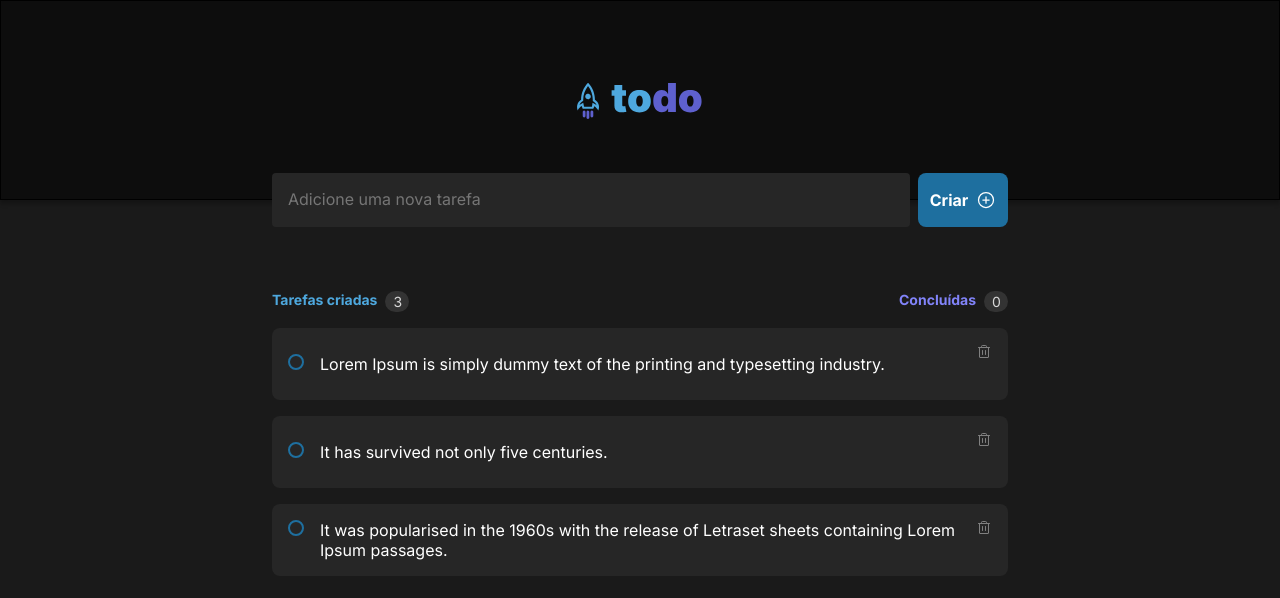
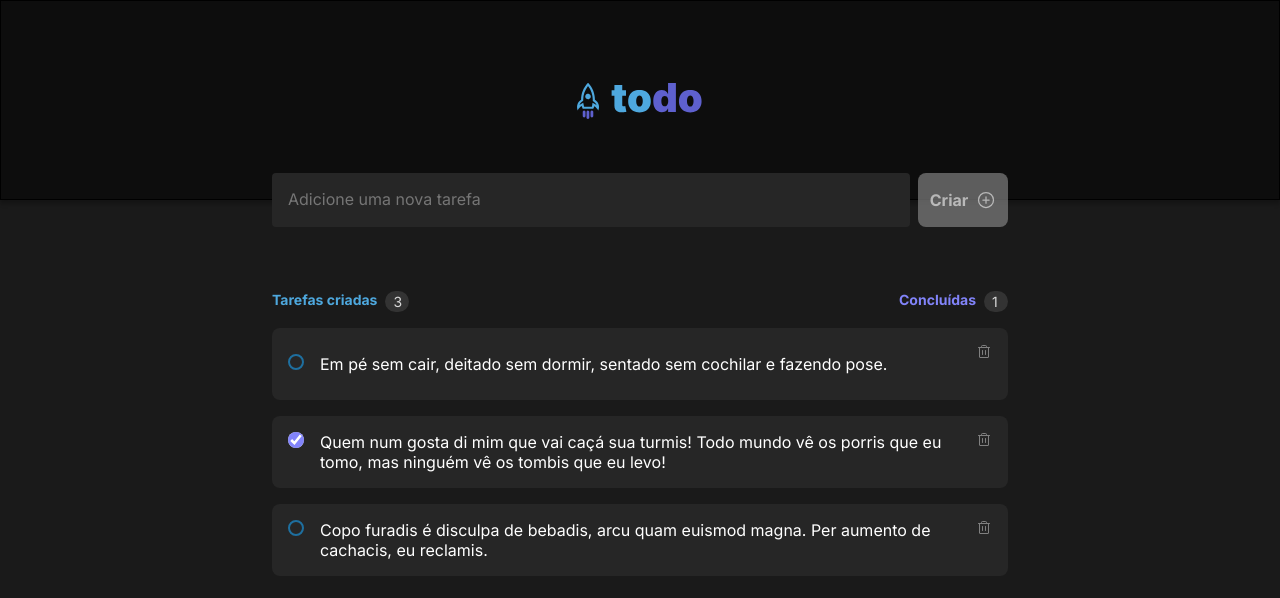
Before and after one commit to GuilhermeSalkovski/01-chalenge-todo-list, a React (Vite) app: page / in a window 1280 px wide. Shown: the top 598 px of the page. Built offline with nearby package versions, Linux system fonts and the light colour scheme.

Commit message:
feat: implement counter of tasks

```diff
--- a/src/App.module.css
+++ /dev/null
@@ -1,2 +0,0 @@
-.wrapper {
-}
--- a/src/App.tsx
+++ b/src/App.tsx
@@ -2,16 +2,15 @@ import { Header } from './components/Header';
 import { TaskBar } from './components/TaskBar';
 import { TaskList } from './components/TaskList';
 
-import styles from './App.module.css';
 import './global.css';
 
 
 export function App() {
     return (
-        <div className={styles.wrapper}>
+        <div>
             < Header />
             < TaskBar />
-            < TaskList />
+            {/* < TaskList /> */}
         </div>
     )
 }
--- a/src/components/Task.module.css
+++ b/src/components/Task.module.css
@@ -12,6 +12,7 @@
 
     align-items: center;
 }
+
 .task button {
     background: transparent;
     border: none;
--- a/src/components/Task.tsx
+++ b/src/components/Task.tsx
@@ -1,26 +1,27 @@
-import styles from './Task.module.css'
-import { Trash } from 'phosphor-react';
+// import styles from './Task.module.css'
+// import { Trash } from 'phosphor-react';
 
-interface TaskProps {
-    isCompleted: boolean;
-    taskContent: string;
-    onDeleteTask: (task: string) => void;
-}
+// interface TaskProps {
+//     id: number;
+//     isCompleted: boolean;
+//     taskContent: string;
+//     onDeleteTask: (id: number) => void;
+// }
 
-export function Task({isCompleted, taskContent, onDeleteTask}: TaskProps) {
-    function handleDeleteTask() {
-        onDeleteTask(taskContent)
-    }
+// export function Task({ id, isCompleted, taskContent, onDeleteTask}: TaskProps) {
+//     function handleDeleteTask() {
+//         onDeleteTask(id)
+//     }
 
-    return(
-        <div className={styles.task} >
-            <div className={styles.taskContent}>
-                <input type="checkbox" id='task' />
-                <label htmlFor='task'>{taskContent}</label>
-            </div>
-            <button onClick={handleDeleteTask} title="Deletar uma tarefa">
-                <Trash size={16} />
-            </button>
-        </div>
-    )
-}
+//     return(
+//         <div className={styles.task} >
+//             <div className={styles.taskContent}>
+//                 <input type="checkbox" id='task' checked={isCompleted} />
+//                 <label htmlFor='task'>{taskContent}</label>
+//             </div>
+//             <button onClick={handleDeleteTask} title="Deletar uma tarefa">
+//                 <Trash size={16} />
+//             </button>
+//         </div>
+//     )
+// }
--- a/src/components/TaskBar.module.css
+++ b/src/components/TaskBar.module.css
@@ -36,4 +36,6 @@
 
 .taskBar button[type='submit']:disabled {
     cursor: not-allowed;
+    opacity: 0.7;
+    background: var(--gray-300);
 }
--- a/src/components/TaskBar.tsx
+++ b/src/components/TaskBar.tsx
@@ -1,16 +1,81 @@
-import {  PlusCircle } from 'phosphor-react'
+import {  PlusCircle, Trash } from 'phosphor-react'
 import styles from './TaskBar.module.css'
-import { ChangeEvent, FormEvent, InvalidEvent, useState } from 'react'
+import { ChangeEvent, FormEvent, InvalidEvent, useEffect, useState } from 'react'
+import stylesList from './TaskList.module.css';
+import stylesTask from './Task.module.css'
+import clipboard from '../assets/Clipboard.svg'
+// import { Task } from './Task';
+
 
 export function TaskBar() {
+    const [tasks, setTasks] =  useState([{
+            id: 1,
+            isCompleted: false,
+            taskContent: `Em pé sem cair, deitado sem dormir, sentado sem
+                cochilar e fazendo pose.`,
+        },
+        {
+            id: 2,
+            isCompleted: true,
+            taskContent: `Quem num gosta di mim que vai caçá sua turmis! Todo
+                mundo vê os porris que eu tomo, mas ninguém vê os tombis que eu levo!`
+        },
+        {
+            id: 3,
+            isCompleted: false,
+            taskContent: `Copo furadis é disculpa de bebadis, arcu quam euismod
+                magna. Per aumento de cachacis, eu reclamis.`,
+        },
+    ])
+    const taskListSize = Object.keys(tasks).length
+    console.log({
+        taskListSize
+
+    })
     const [newTask, setNewTask] = useState('')
 
+    const [createdTasksCounter, setCreatedTasksCounter] = useState(taskListSize)
+    const [finishedTasksCounter, setFinishedTasksCounter] = useState(0)
+
+    useEffect(() => {
+        let finishedTasks = 0
+        tasks.forEach(task => {
+            if (task.isCompleted) {
+                finishedTasks++
+            }
+        })
+        setFinishedTasksCounter(finishedTasks)
+    }, [tasks]);
+
+    interface TaskProps {
+        id: number;
+        isCompleted: boolean;
+        taskContent: string;
+        onDeleteTask: (id: number) => void;
+    }
+
+    function Task({ id, isCompleted, taskContent, onDeleteTask}: TaskProps) {
+        function handleDeleteTask() {
+            onDeleteTask(id)
+        }
+
+        return(
+            <div className={stylesTask.task} >
+                <div className={stylesTask.taskContent}>
+                    <input type="checkbox" id='task' checked={isCompleted} />
+                    <label htmlFor='task'>{taskContent}</label>
+                </div>
+                <button onClick={handleDeleteTask} title="Deletar uma tarefa">
+                    <Trash size={16} />
+                </button>
+            </div>
+        )
+    }
     const isNewTaskEmpty = newTask.length===0
 
     function handleNewTaskChange(event: ChangeEvent<HTMLTextAreaElement>) {
         event.target.setCustomValidity('');
         setNewTask(event.target.value);
-        console.log(newTask)
     }
 
     function handleNewTaskInvalid(event: InvalidEvent<HTMLTextAreaElement>) {
@@ -19,14 +84,76 @@ export function TaskBar() {
 
     function handleCreateNewTask(event: FormEvent) {
         event.preventDefault()
-        console.log('Task Created')
+        setTasks([...tasks, {isCompleted: false, taskContent: newTask, id: Math.floor(Math.random()*1000)}]);
+        setCreatedTasksCounter((state) => state + 1)
+        console.log(JSON.stringify(tasks))
+        console.log(createdTasksCounter)
         setNewTask('')
-
     }
 
-    return (
+    function deleteTask(id: number) {
+        console.log(id)
+        const tasksWithoutDeletedOne = tasks.filter(task => {
+            return task.id !== id;
+        })
+
+        setTasks(tasksWithoutDeletedOne)
+        setCreatedTasksCounter((state) => state - 1)
+        console.log(createdTasksCounter)
+    }
+
+    // const noTasksToDisplay = (createdTasksCounter === 0)
+    if (createdTasksCounter === 0) {
+        return(
+        <>
             <form onSubmit={handleCreateNewTask} className={styles.taskBar} >
                 <textarea
+                    id='newTaskContent'
+                    name='newTask'
+                    placeholder='Adicione uma nova tarefa'
+                    value={newTask}
+                    onChange={handleNewTaskChange}
+                    onInvalid={handleNewTaskInvalid}
+                    required
+                />
+                <button
+                    type='submit'
+                    disabled={isNewTaskEmpty}
+                >
+                    Criar
+                    < PlusCircle size={20} />
+                </button>
+            </form>
+
+            <div className={stylesList.taskList}>
+                <header>
+                    <div className={stylesList.createdTasks}>
+                        <strong>Tarefas criadas</strong>
+                        <div className={stylesList.tasksCounter}>{0}</div>
+                    </div>
+                    <div className={stylesList.finishedTasks}>
+                        <strong>Concluídas</strong>
+                        <div className={stylesList.tasksCounter}>{0}</div>
+                    </div>
+                </header>
+
+                <div className={stylesList.emptyTasksItems}>
+                    <img src={clipboard} alt="Prancheta" />
+                    <strong className={stylesList.emptyTasksItemsText}>
+                        Você ainda não tem tarefas cadastradas
+                    </strong>
+                    <span className={stylesList.emptyTasksItemsText}>
+                        Crie tarefas e organize seus itens a fazer
+                    </span>
+                </div>
+            </div>
+        </>)
+    }
+    return (
+        <>
+            <form onSubmit={handleCreateNewTask} className={styles.taskBar} >
+                <textarea
+                    id='newTaskContent'
                     name='newTask'
                     placeholder='Adicione uma nova tarefa'
                     value={newTask}
@@ -41,5 +168,34 @@ export function TaskBar() {
                     Criar < PlusCircle size={20} />
                 </button>
             </form>
+
+            <div className={stylesList.taskList}>
+                <header>
+                    <div className={stylesList.createdTasks}>
+                        <strong>Tarefas criadas</strong>
+                        <div className={stylesList.tasksCounter}>{createdTasksCounter}</div>
+                    </div>
+                    <div className={stylesList.finishedTasks}>
+                        <strong>Concluídas</strong>
+                        <div className={stylesList.tasksCounter}>{finishedTasksCounter}</div>
+                    </div>
+                </header>
+
+                <div className={stylesList.tasksItems}>
+                    {tasks.map(task => {
+                        return <Task
+                                key={task.id}
+                                id={task.id}
+                                isCompleted={task.isCompleted}
+                                taskContent={task.taskContent}
+                                onDeleteTask={deleteTask}
+                            />
+                        }
+                    )}
+                </div>
+
+            </div>
+        </>
+
     )
 }
--- a/src/components/TaskList.tsx
+++ b/src/components/TaskList.tsx
@@ -1,24 +1,25 @@
 import { Task } from './Task';
 import { useState } from 'react';
 
-import styles from './TaskList.module.css';
+import stylesList from './TaskList.module.css';
 import clipboard from '../assets/Clipboard.svg'
 
 
 export function TaskList() {
     const [tasks, setTasks] =  useState([{
             isCompleted: false,
-            taskContent: `Lorem Ipsum is simply dummy text of the printing and
-                typesetting industry.`,
+            taskContent: `Em pé sem cair, deitado sem dormir, sentado sem
+                cochilar e fazendo pose.`,
         },
         {
             isCompleted: true,
-            taskContent: `It has survived not only five centuries.`
+            taskContent: `Quem num gosta di mim que vai caçá sua turmis! Todo
+                mundo vê os porris que eu tomo, mas ninguém vê os tombis que eu levo!`
         },
         {
             isCompleted: false,
-            taskContent: `It was popularised in the 1960s with the release of
-                Letraset sheets containing Lorem Ipsum passages.`,
+            taskContent: `Copo furadis é disculpa de bebadis, arcu quam euismod
+                magna. Per aumento de cachacis, eu reclamis.`,
         },
     ])
 
@@ -39,47 +40,47 @@ export function TaskList() {
 
     if (noTasksToDisplay) {
         return(
-            <div className={styles.taskList}>
+            <div className={stylesList.taskList}>
                 <header>
-                    <div className={styles.createdTasks}>
+                    <div className={stylesList.createdTasks}>
                         <strong>Tarefas criadas</strong>
-                        <div className={styles.tasksCounter}>{createdTasks}</div>
+                        <div className={stylesList.tasksCounter}>{createdTasks}</div>
                     </div>
-                    <div className={styles.finishedTasks}>
+                    <div className={stylesList.finishedTasks}>
                         <strong>Concluídas</strong>
-                        <div className={styles.tasksCounter}>{finishedTasks}</div>
+                        <div className={stylesList.tasksCounter}>{finishedTasks}</div>
                     </div>
                 </header>
 
-                <div className={styles.emptyTasksItems}>
+                <div className={stylesList.emptyTasksItems}>
                     <img src={clipboard} alt="Prancheta" />
-                    <strong className={styles.emptyTasksItemsText}>
+                    <strong className={stylesList.emptyTasksItemsText}>
                         Você ainda não tem tarefas cadastradas
                     </strong>
-                    <span className={styles.emptyTasksItemsText}>
+                    <span className={stylesList.emptyTasksItemsText}>
                         Crie tarefas e organize seus itens a fazer
                     </span>
                 </div>
-
             </div>
         )
     } else {
         return (
-            <div className={styles.taskList}>
+            <div className={stylesList.taskList}>
                 <header>
-                    <div className={styles.createdTasks}>
+                    <div className={stylesList.createdTasks}>
                         <strong>Tarefas criadas</strong>
-                        <div className={styles.tasksCounter}>{createdTasks}</div>
+                        <div className={stylesList.tasksCounter}>{createdTasks}</div>
                     </div>
-                    <div className={styles.finishedTasks}>
+                    <div className={stylesList.finishedTasks}>
                         <strong>Concluídas</strong>
-                        <div className={styles.tasksCounter}>{finishedTasks}</div>
+                        <div className={stylesList.tasksCounter}>{finishedTasks}</div>
                     </div>
                 </header>
 
-                <div className={styles.tasksItems}>
+                <div className={stylesList.tasksItems}>
                     {tasks.map(task => {
                         return <Task
+                                key={task.taskContent}
                                 isCompleted={task.isCompleted}
                                 taskContent={task.taskContent}
                                 onDeleteTask={deleteTask}
```
Also changed, not shown: 1 other file (tests, documents, lock files or other folders). Lines whose indentation alone changed are shown as unchanged.
